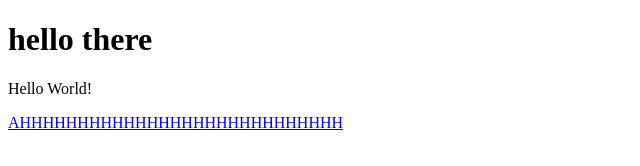
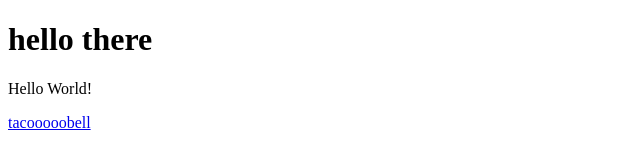
Before and after one commit to JoshuaDTurner/FirstProject-fixed-, a plain HTML site: page index.html in a window 1280 px wide. Shown: the whole page, without its empty margins (0-640 px from the left). Drawn offline with Linux system fonts and the light colour scheme.

Commit message:
taco button

```diff
--- a/index.html
+++ b/index.html
@@ -8,6 +8,6 @@
 <body>
   <h1>hello there</h1>
   <p>Hello World!</p>
-  <a href="https://mondrianandme.com/" >AHHHHHHHHHHHHHHHHHHHHHHHHHHHH</a>
+  <a href="https://mondrianandme.com/" >tacooooobell</a>
 </body>
 </html>
```
